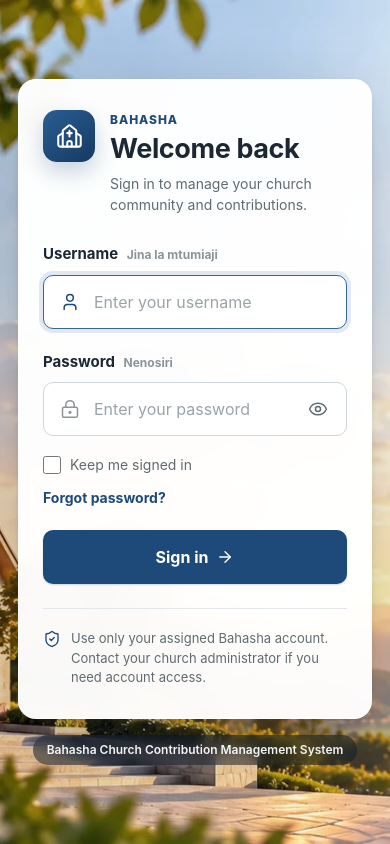
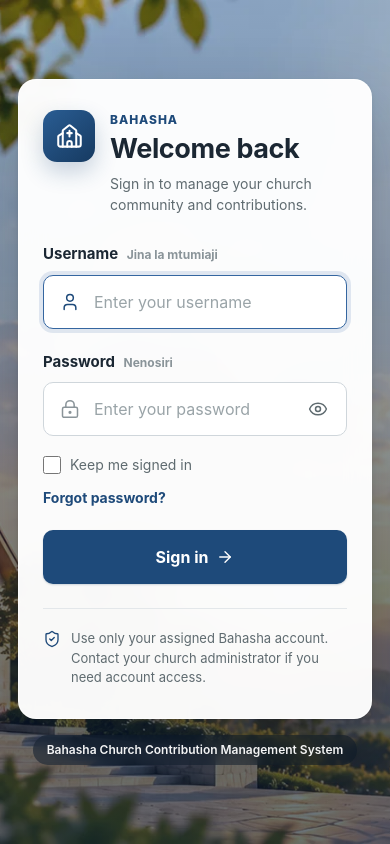
Before and after one commit to Oswaldgerald/bahasha-web, a Django app: template templates/users/login.html in a window 390 px wide. Run offline with Django 5.2, Linux system fonts and the light colour scheme; the template is opened without the code that fills it, so the values that code supplies are empty.

Commit message:
Add a navy overlay to the login background
Shade the photo with navy towards the sign-in card and along the
bottom so the card stands out against the bright sky and the page
matches the navy theme. Phones get an even top-to-bottom shade.

Co-Authored-By: Claude Opus 5.5 <noreply@anthropic.com>

```diff
--- a/static/css/auth.css
+++ b/static/css/auth.css
@@ -1,7 +1,10 @@
 .auth-page {
     align-items: center;
-    background-color: #e9edf2;
-    background-image: linear-gradient(90deg, rgba(14, 24, 48, 0.08), rgba(255, 255, 255, 0.05)), url("../images/church-login.webp");
+    background-color: #163a61;
+    background-image:
+        linear-gradient(90deg, rgba(12, 32, 58, 0) 0%, rgba(12, 32, 58, 0.18) 38%, rgba(12, 32, 58, 0.72) 100%),
+        linear-gradient(0deg, rgba(12, 32, 58, 0.4) 0%, rgba(12, 32, 58, 0) 38%),
+        url("../images/church-login.webp");
     background-position: center;
     background-repeat: no-repeat;
     background-size: cover;
@@ -359,6 +362,9 @@
 @media (max-width: 760px) {
     .auth-page {
         align-items: flex-start;
+        background-image:
+            linear-gradient(180deg, rgba(12, 32, 58, 0.25) 0%, rgba(12, 32, 58, 0.62) 100%),
+            url("../images/church-login.webp");
         background-position: 28% center;
         justify-content: center;
         padding: 24px 18px;
```
